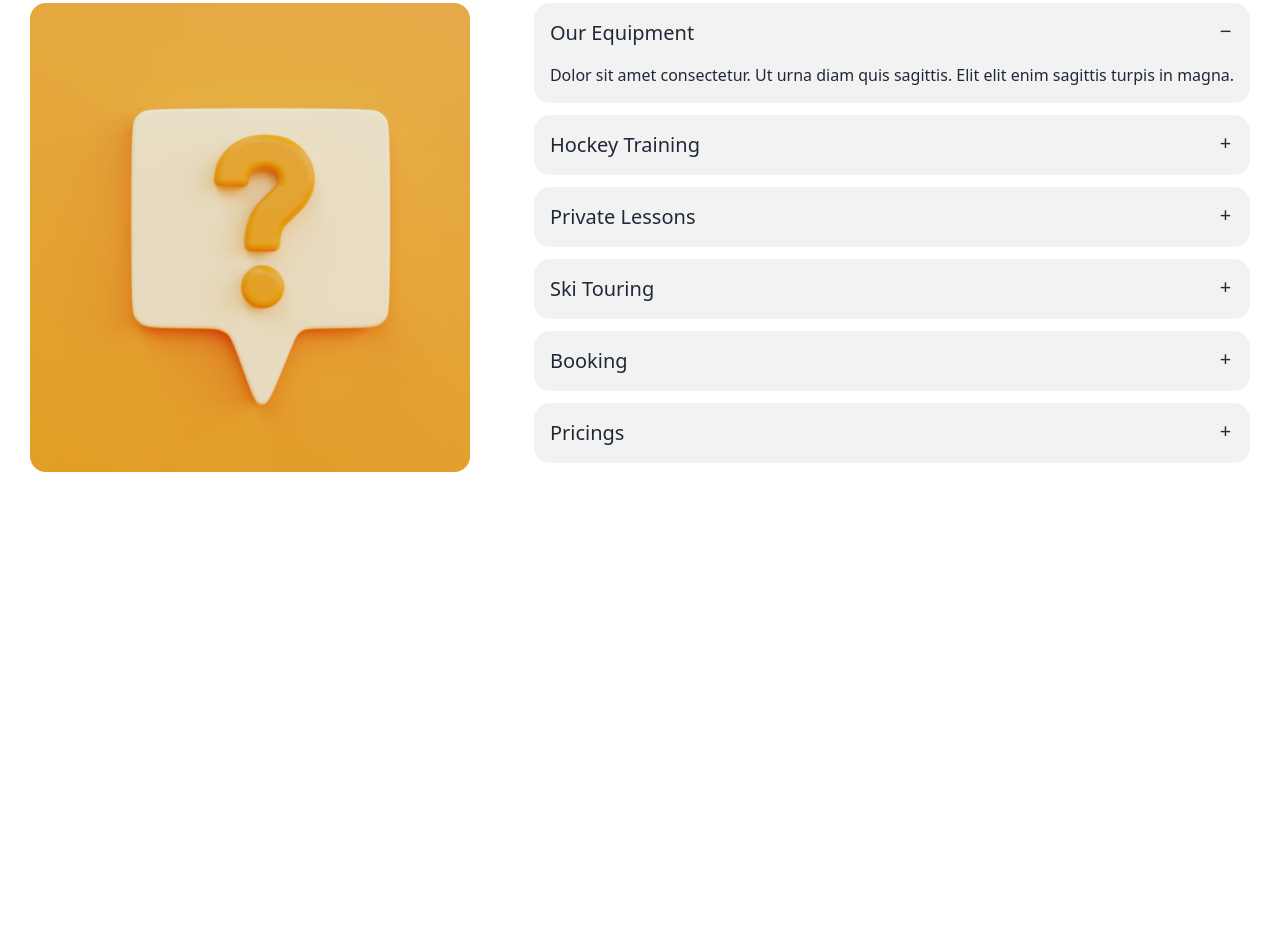
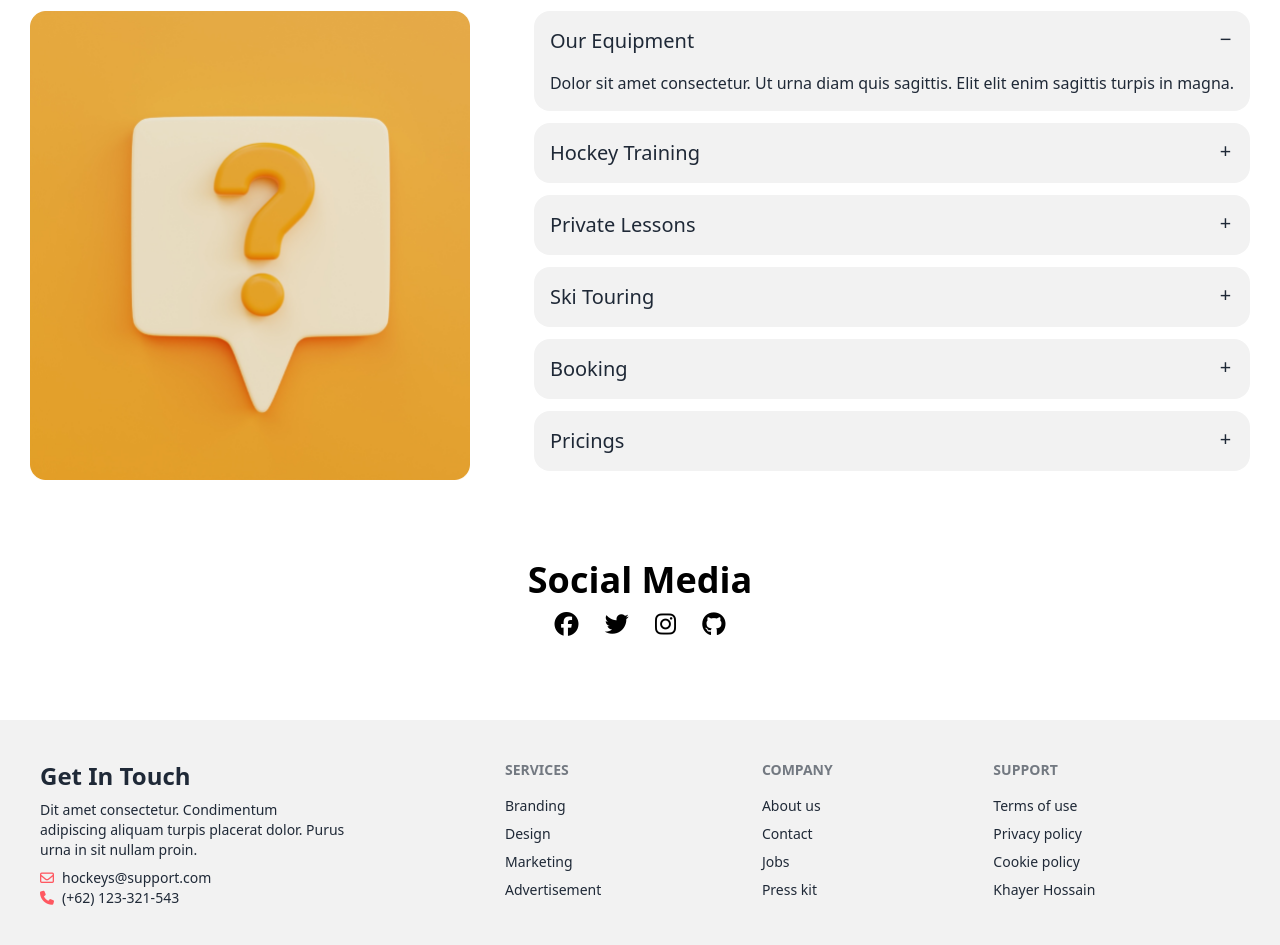
Before and after one commit to khayerhossain/practice-task-05, a plain HTML site: page index.html in a window 1280 px wide. Shown: the part 2897-3842 px from the top of the page. Before the commit the page ends 3389 px from the top, so only its background shows below. Drawn offline with nearby package versions, Linux system fonts and the light colour scheme.

Commit message:
footer section complete

```diff
--- a/index.html
+++ b/index.html
@@ -321,7 +321,7 @@
         </section>
         <!-- clients or faq qquestions -->
         <section>
-            <h2 class="text-4xl font-bold text-center">Clients Question</h2>
+            <h2 class="text-4xl font-bold text-center mb-2">Clients Question</h2>
             <p class="text-center">Dit amet consectetur. Condimentum dignissim adipiscing aliquam turpis placerat dolor.
                 Purus urna in sit nullam proin. </p>
             <div class="flex flex-col lg:flex-row gap-16 justify-center mt-10 m-5">
@@ -381,9 +381,64 @@
                 </div>
 
         </section>
+        <!-- get in touch section -->
+        <section>
+
+        </section>
+        <!-- social media section -->
+        <section class="my-20  text-black">
+            <h2 class="text-4xl font-bold text-center mb-2">Social Media</h2>
+            <div class="text-center space-x-5 text-2xl mt-2">
+                <i class="fa-brands fa-facebook"></i>
+                <i class="fa-brands fa-twitter"></i>
+                <i class="fa-brands fa-instagram"></i>
+                <i class="fa-brands fa-github"></i>
+            </div>
+        </section>
     </main>
-    <footer>
+    <footer class="footer bg-base-200 text-base-content p-10 ">
+        <aside>
+            <h2 class="text-2xl font-bold ">Get In Touch</h2>
+            <p class="">
+                Dit amet consectetur. Condimentum <br>
+                adipiscing aliquam turpis placerat
+                dolor. Purus <br>
+                urna in sit nullam
+                proin.
+            </p>
+            <div>
+                <div class="flex items-center gap-2">
+                    <i class="fa-regular fa-envelope text-error"></i>
+                    <p>hockeys@support.com</p>
+                </div>
+                <div class="flex items-center gap-2">
+                    <i class="fa-solid fa-phone text-error"></i>
+                    <p>(+62) 123-321-543</p>
+                </div>
+            </div>
 
+        </aside>
+        <nav>
+            <h6 class="footer-title">Services</h6>
+            <a class="link link-hover">Branding</a>
+            <a class="link link-hover">Design</a>
+            <a class="link link-hover">Marketing</a>
+            <a class="link link-hover">Advertisement</a>
+        </nav>
+        <nav>
+            <h6 class="footer-title">Company</h6>
+            <a class="link link-hover">About us</a>
+            <a class="link link-hover">Contact</a>
+            <a class="link link-hover">Jobs</a>
+            <a class="link link-hover">Press kit</a>
+        </nav>
+        <nav>
+            <h6 class="footer-title">Support</h6>
+            <a class="link link-hover">Terms of use</a>
+            <a class="link link-hover">Privacy policy</a>
+            <a class="link link-hover">Cookie policy</a>
+            <a class="link link-hover">Khayer Hossain</a>
+        </nav>
     </footer>
 </body>
 
```
